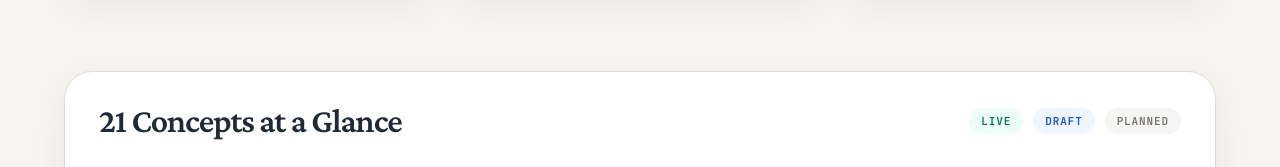
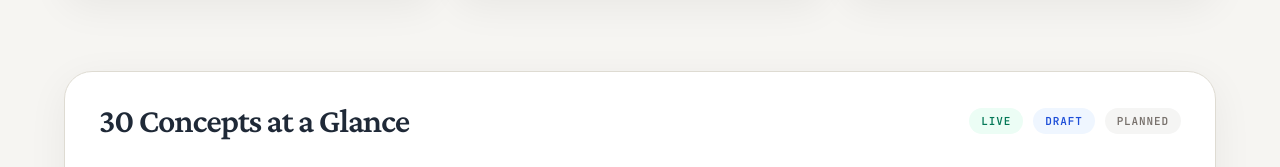
Before and after one commit to tustnexus/vc4e-sims, a plain HTML site: page index.html in a window 1280 px wide. Shown: the part 890-1057 px from the top of the page. Drawn offline with nearby package versions, Linux system fonts and the light colour scheme.

Commit message:
Update index.html
21 concepts -> 30 concepts

```diff
--- a/index.html
+++ b/index.html
@@ -568,7 +568,7 @@
       <div class="table-head">
 
         <div class="table-title">
-          21 Concepts at a Glance
+          30 Concepts at a Glance
         </div>
 
         <div class="legend">
```
